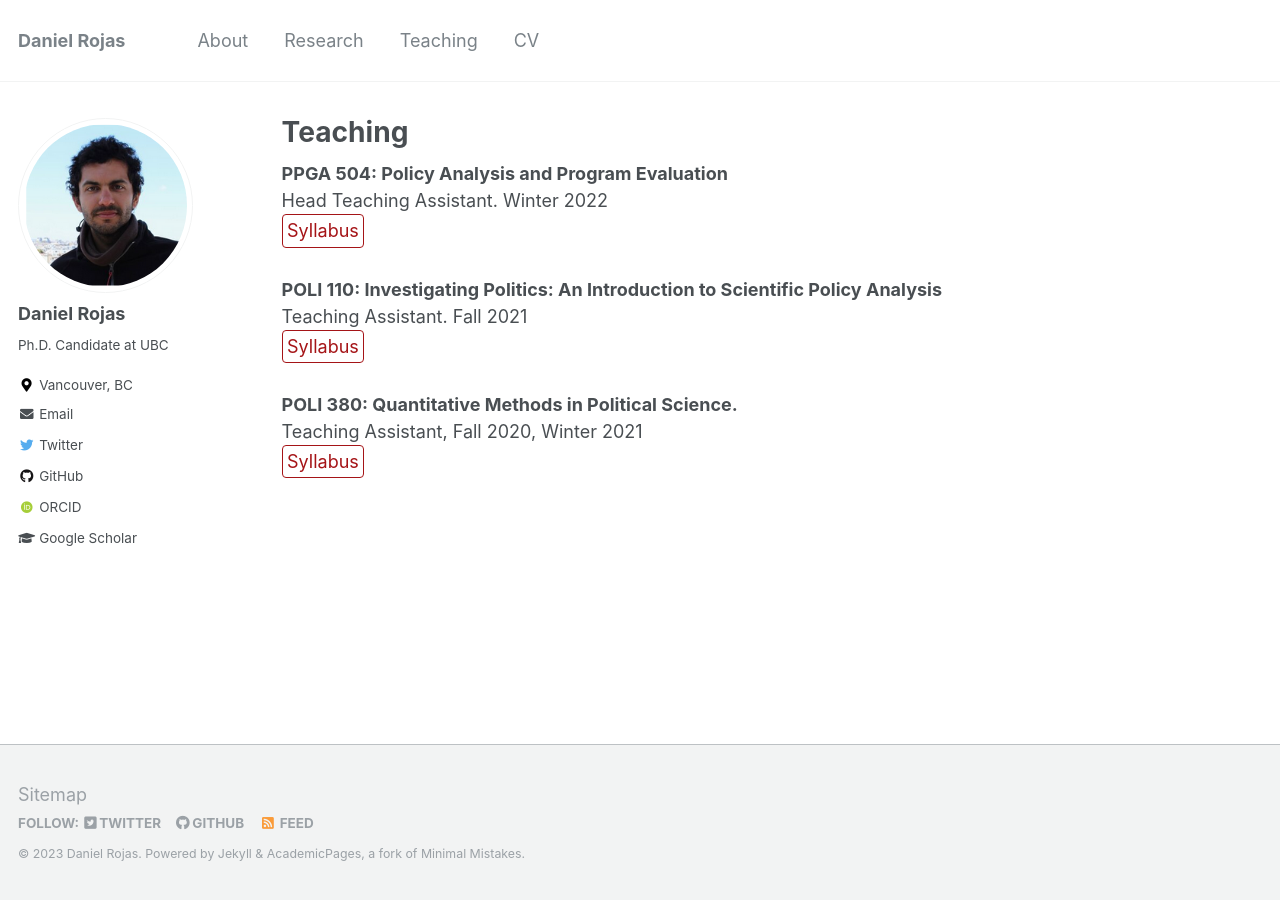
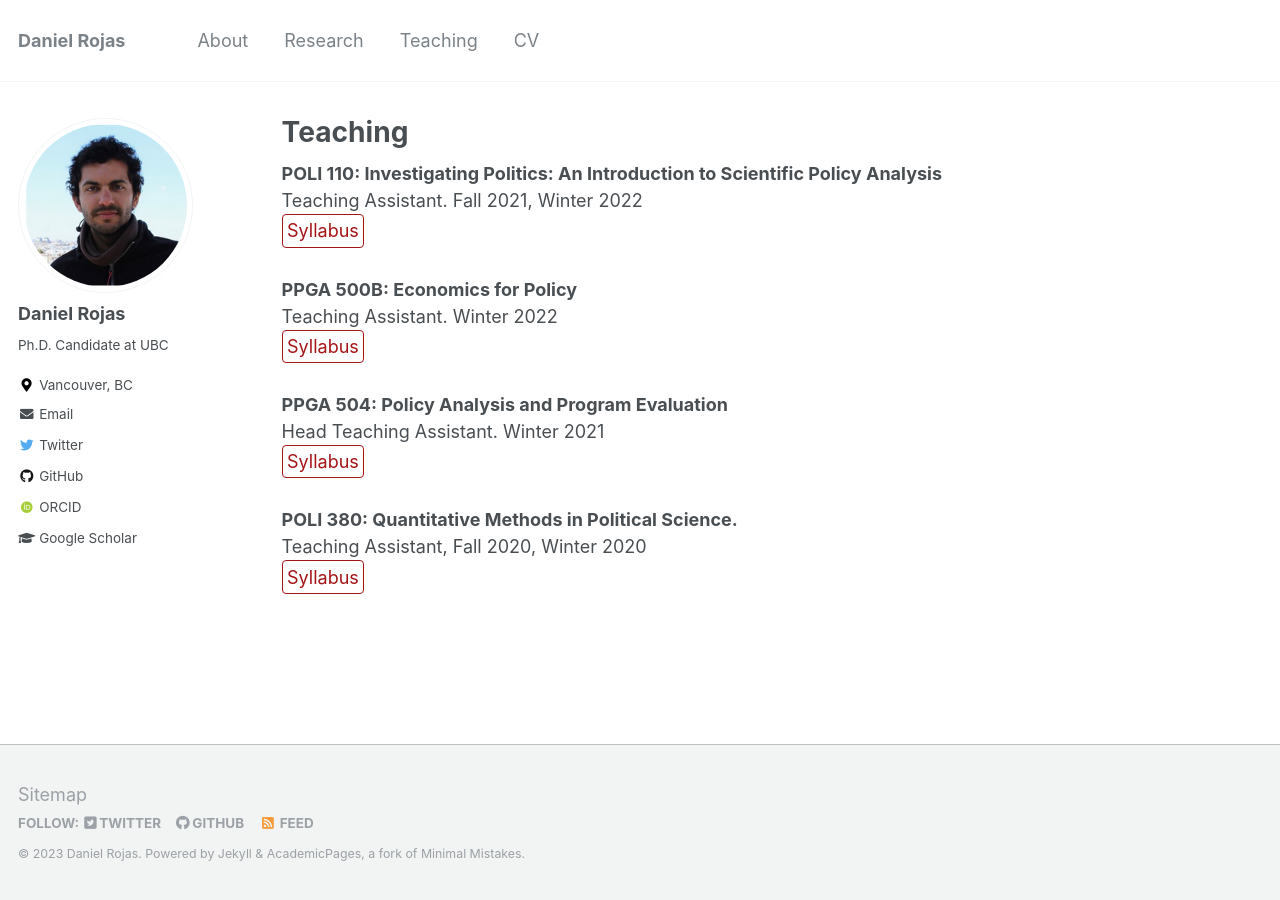
Before and after one commit to danielrojaslozano/danielrojaslozano.github.io, a Jekyll site: the page built from _pages/teaching.md, in a window 1280 px wide. Built offline with Jekyll 4.4.1, drawn with Linux system fonts in a browser that asks for light colours; some web fonts are replaced.

Commit message:
Update teaching.md

```diff
--- a/_pages/teaching.md
+++ b/_pages/teaching.md
@@ -3,14 +3,18 @@ permalink: /teaching/
 title: "Teaching"
 ---
 
-**PPGA 504: Policy Analysis and Program Evaluation** <br />
-Head Teaching Assistant. Winter 2022 <br />
+**POLI 110: Investigating Politics: An Introduction to Scientific Policy Analysis** <br />
+Teaching Assistant. Fall 2021, Winter 2022 <br />
+[Syllabus](/files/pdf/teaching/POLI_110_Syllabus_AJ.pdf){: .btn--research}
+
+**PPGA 500B: Economics for Policy** <br />
+Teaching Assistant. Winter 2022 <br />
 [Syllabus](/files/pdf/teaching/PPGA504_Syllabus_w2022.pdf){: .btn--research}
 
-**POLI 110: Investigating Politics: An Introduction to Scientific Policy Analysis** <br />
-Teaching Assistant. Fall 2021 <br />
-[Syllabus](/files/pdf/teaching/POLI_110_Syllabus_AJ.pdf){: .btn--research}
+**PPGA 504: Policy Analysis and Program Evaluation** <br />
+Head Teaching Assistant. Winter 2021 <br />
+[Syllabus](/files/pdf/teaching/PPGA504_Syllabus_w2022.pdf){: .btn--research}
 
 **POLI 380: Quantitative Methods in Political Science.** <br />
-Teaching Assistant, Fall 2020, Winter 2021 <br />
+Teaching Assistant, Fall 2020, Winter 2020 <br />
 [Syllabus](/files/pdf/teaching/POLI_380_Syllabus_Cutler.pdf){: .btn--research}
```
